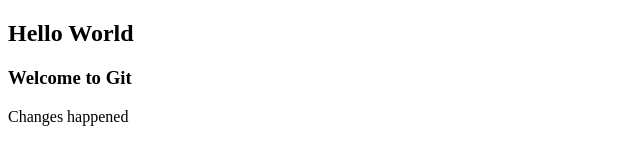
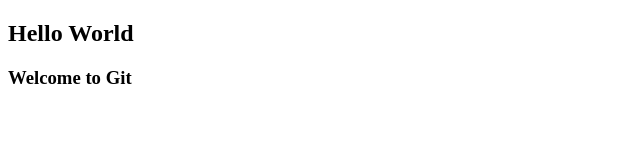
Before and after one commit to Ajku34/gitstudy, a plain HTML site: page index.html in a window 1280 px wide. Shown: the whole page, without its empty margins (0-640 px from the left). Drawn offline with Linux system fonts and the light colour scheme.

Commit message:
changes to master

```diff
--- a/index.html
+++ b/index.html
@@ -8,6 +8,5 @@
 <body>
     <h2>Hello World</h2>
     <h3>Welcome to Git</h3>
-    <p>Changes happened</p>
 </body>
 </html>
```
